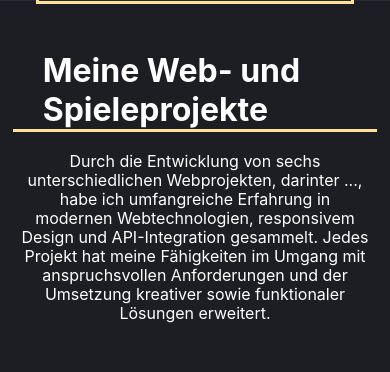
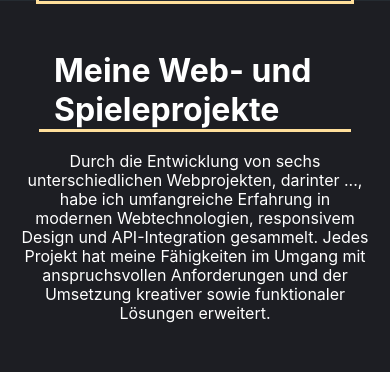
Before and after one commit to mightydna/Portfolio, a PHP site: page / in a window 390 px wide. Shown: the part 3375-3747 px from the top of the page. Run offline with PHP 8.4, Linux system fonts and the light colour scheme; data that the repository does not hold is empty; style sheets or scripts are compiled from the project's sources; some web fonts are replaced.

Commit message:
some layout & mediaquery bugfixes

```diff
--- a/public/resources/styles/layouts/about.less
+++ b/public/resources/styles/layouts/about.less
@@ -22,7 +22,6 @@
             height: 3px;
             width: 55%;
             background-color: @accentcolorgreen;
-            min-width: 388px;
             margin-bottom: 45px;
         }
         #about_desc_text {
--- a/public/resources/styles/layouts/projects.less
+++ b/public/resources/styles/layouts/projects.less
@@ -8,21 +8,22 @@
     #projects_header_box {
         display: flex;
         flex-direction: column;
-        width: 93.5%;
+        align-items: center;
+        width: 100%;
         margin: 0px 0px 60px 0px;
-        padding-left: 80px;
         #projects_header {
             color: @textcolorwhite;
-            padding: 0px 0px 0px 30px;
             margin: 0px;
+            width: 80%;
             font-size: 48px;
             font-weight: 700;
             line-height: 58px;
         }
         #projects_header_bar {
             height: 3px;
-            width: auto;
+            width: 80%;
             background-color: @accentcolororange;
+
         }
     }
     #projects_text_container {
--- a/public/resources/styles/mediaqueries/mediaqueries_about.less
+++ b/public/resources/styles/mediaqueries/mediaqueries_about.less
@@ -18,7 +18,6 @@
             #about_header_bar {
                 height: 3px;
                 width: 55%;
-                min-width: 388px;
                 margin-bottom: 45px;
             }
             #about_desc_text {
@@ -62,7 +61,6 @@
             #about_header_bar {
                 height: 3px;
                 width: 55%;
-                min-width: 388px;
                 margin-bottom: 45px;
             }
             #about_desc_text {
@@ -74,7 +72,7 @@
             display: flex;
             flex-direction: column;
             align-items: flex-end;
-            width: 100vw;
+            width: 100%;
             #about_img {
                 width: 327px;
                 height: 444px;
@@ -108,7 +106,7 @@
             #about_header_bar {
                 height: 3px;
                 width: 55%;
-                min-width: 388px;
+                min-width: 205px;
                 margin-bottom: 45px;
             }
             #about_desc_text {
@@ -120,7 +118,7 @@
             display: flex;
             flex-direction: column;
             align-items: flex-end;
-            width: 100vw;
+            width: 100%;
             #about_img {
                 display: none;
             }
--- a/public/resources/styles/mediaqueries/mediaqueries_projects.less
+++ b/public/resources/styles/mediaqueries/mediaqueries_projects.less
@@ -5,9 +5,7 @@
     #projects {
         height: auto;
         #projects_header_box {
-            width: 93.5%;
             margin: 50px 0px 60px 0px;
-            padding-left: 80px;
             #projects_header {
                 padding: 0px 0px 0px 30px;
                 font-size: 48px;
@@ -15,7 +13,6 @@
             }
             #projects_header_bar {
                 height: 3px;
-                width: auto;
             }
         }
         #projects_text_container {
@@ -131,17 +128,13 @@
         #projects_header_box {
             display: flex;
             flex-direction: column;
-            width: 93.5%;
             margin: 50px 0px 20px 0px;
-            padding-left: 0px;
             #projects_header {
-                padding: 0px 0px 0px 30px;
                 font-size: 32px;
                 line-height: 39px;
             }
             #projects_header_bar {
                 height: 3px;
-                width: auto;
             }
         }
         #projects_text_container {
```
